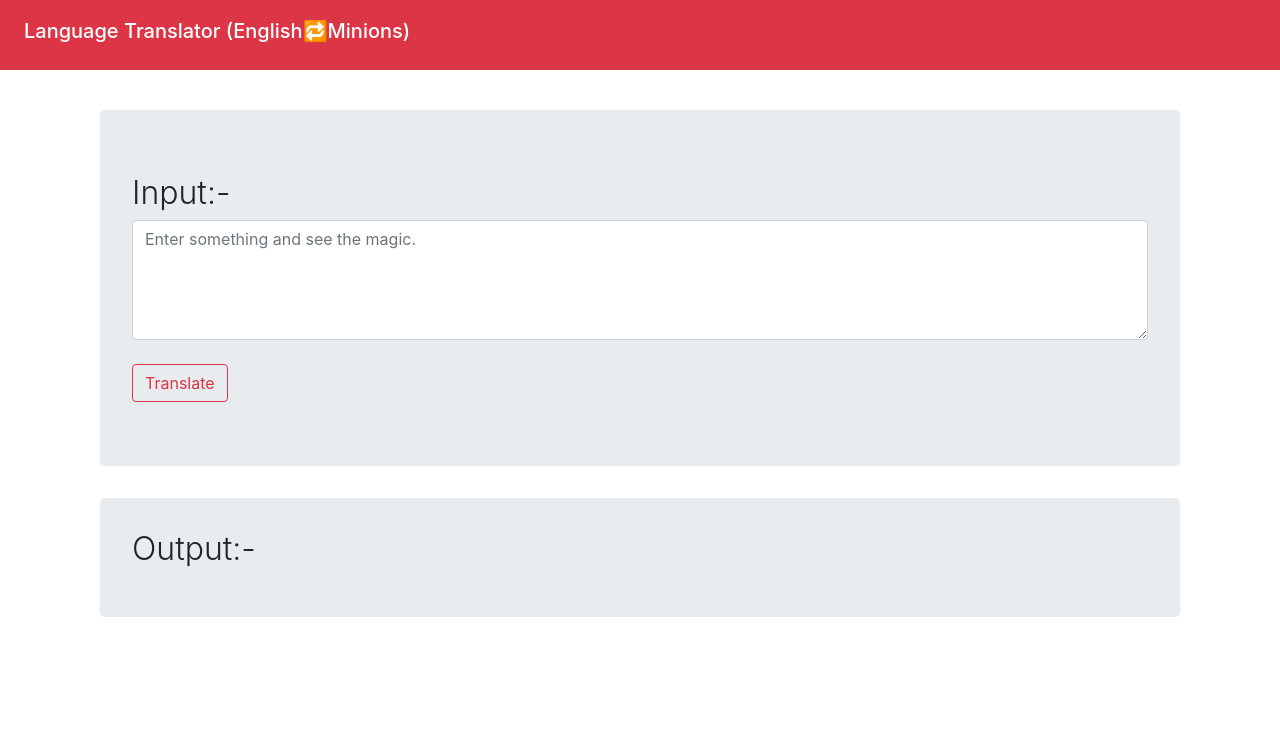
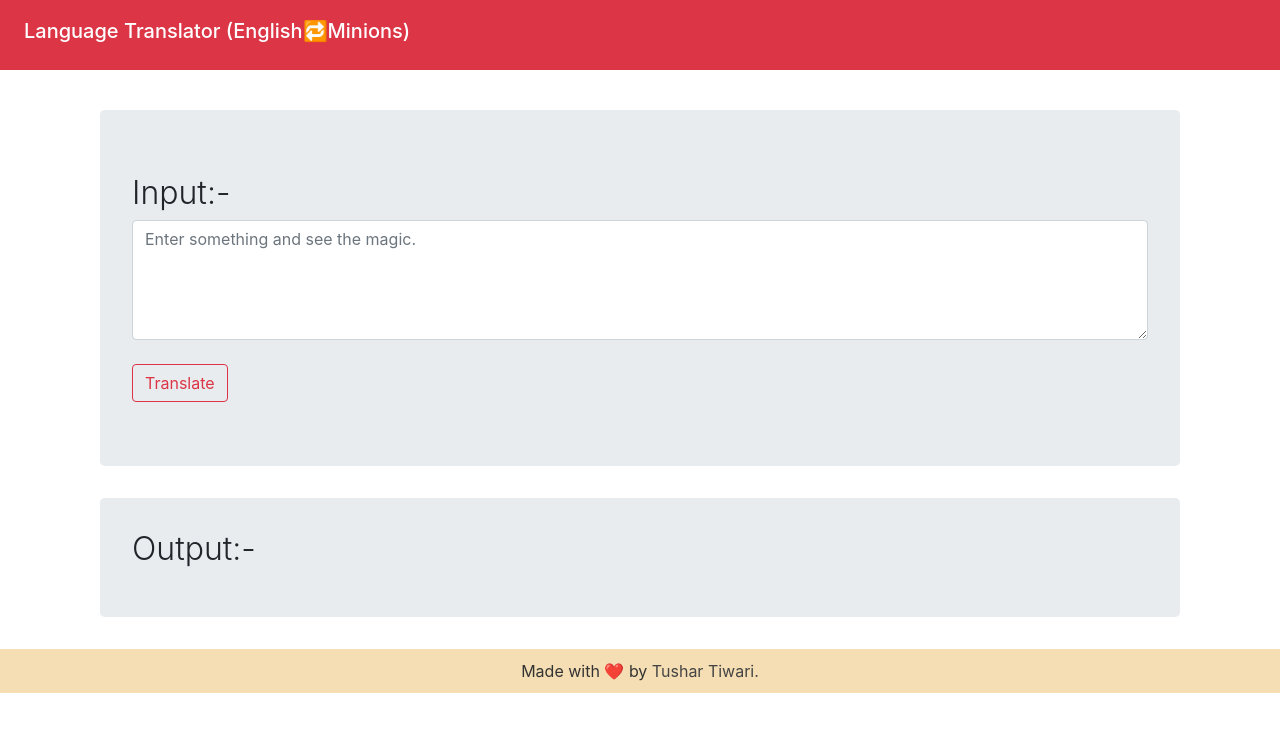
Before and after one commit to tushartiwari7/minion-translator, a plain HTML site: page index.html in a window 1280 px wide. Drawn offline with nearby package versions, Linux system fonts and the light colour scheme.

Commit message:
update-credits

```diff
--- a/index.html
+++ b/index.html
@@ -32,6 +32,9 @@
             </div>
         </div>
     </div>
+    <div class="credits">
+		Made with ❤️ by  <a href="https://www.linkedin.com/in/tushartiwari0172/"> Tushar Tiwari.</a>
+	</div>
     <script src="script.js" type="text/javascript"></script>
 </body>
 </html>
--- a/style.css
+++ b/style.css
@@ -8,3 +8,22 @@ textarea {
     display: flex;
     flex-wrap: wrap;
 }
+
+.credits {
+	background: wheat;
+	color: #333;
+	text-align: center;
+	padding: 10px;
+}
+.credits p {
+	font-size: 0.9em;
+}
+.credits a {
+	color: #444;
+    text-decoration: none;
+
+}
+.credits a:hover {
+    color: rgb(255, 0, 0);
+
+}
```
